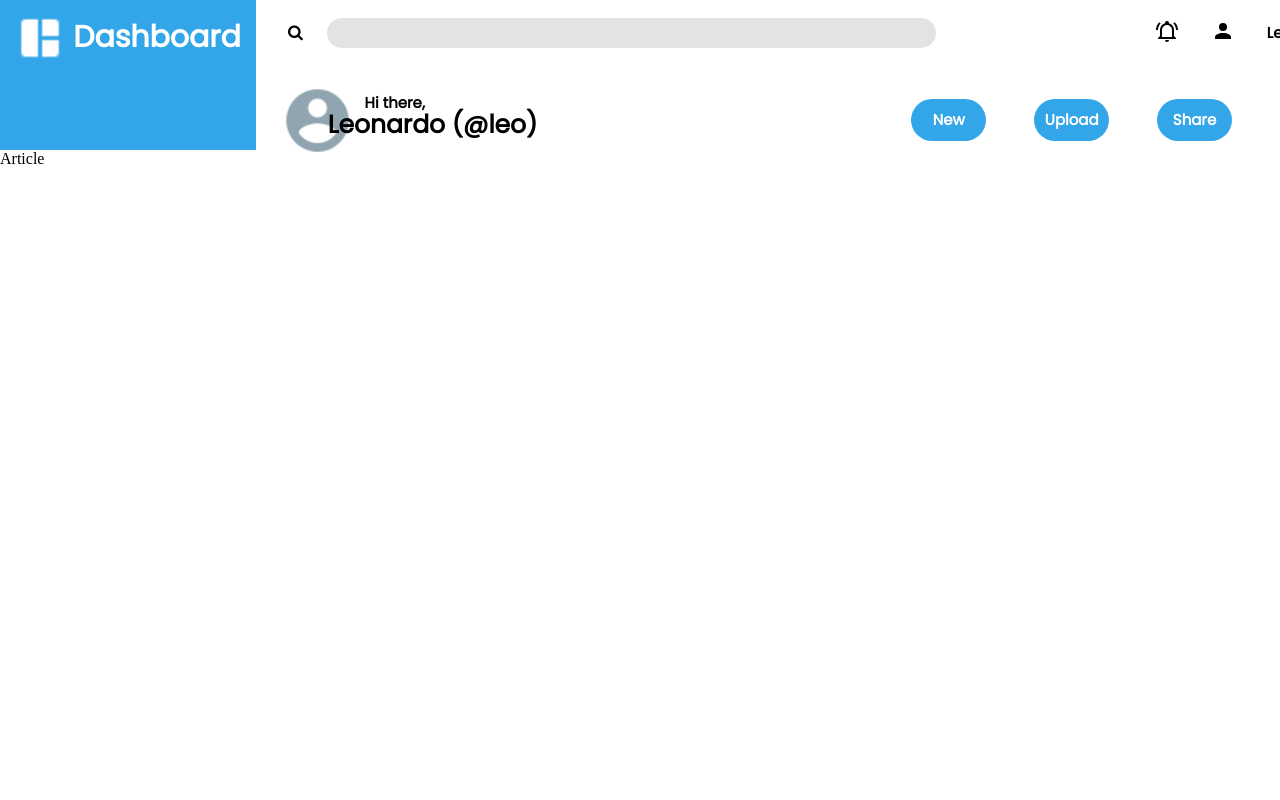
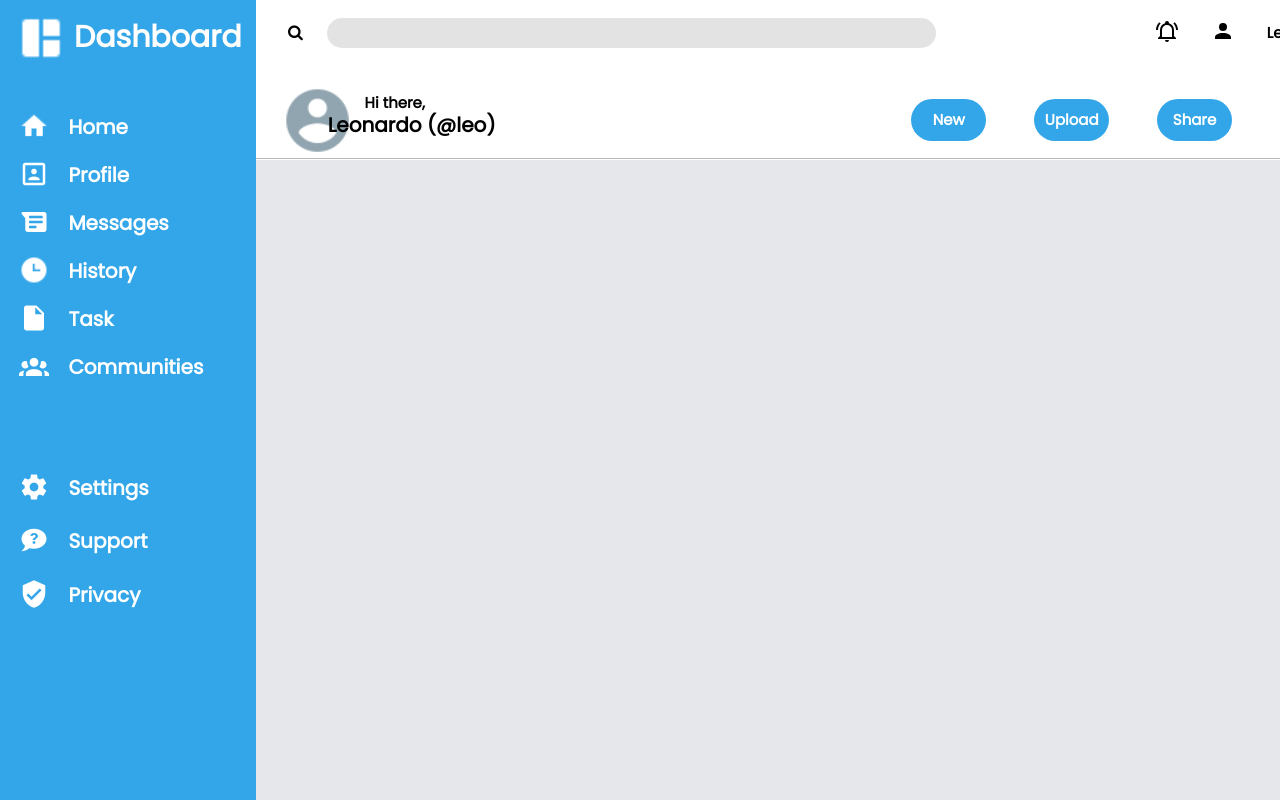
Before and after one commit to LeonardoKaftal/Dashboard-website, a plain HTML site: page index.html in a window 1280 px wide. Shown: the top 800 px of the page. Drawn offline with Linux system fonts and the light colour scheme.

Commit message:
finished the aside bar

```diff
--- a/index.html
+++ b/index.html
@@ -24,16 +24,114 @@
 
         <aside>
             <div class="aside-container">
+
                 <div class="aside-logo-flex-container">
-
                     <div class="aside-logo-container">
                         <img id="aside-logo" src="Images/collage.png" alt="Logo">
                     </div>
-
                     <div class="aside-title-container">
                         <h3>Dashboard</h3>
                     </div>
+                </div>
 
+                <div class="aside-grid-navbar-container">
+                    <div class="aside-grid-navbar-container1">
+
+
+                        <div class="aside-grid-navbar-element">
+                            <div class="aside-home-icon-container">
+                                <img src="Images/home.png" alt="Home-icon">
+                            </div>
+                            <div class="aside-home-title-container">
+                                <a href="#"><h4>Home</h4></a>
+                            </div>
+                        </div>
+
+
+                        <div class="aside-grid-navbar-element">
+                            <div class="aside-profile-icon-container">
+                                <img src="Images/account-box-outline.png" alt="Profile-icon">
+                            </div>
+                            <div class="aside-profile-title-container">
+                                <a href="#"><h4>Profile</h4></a>
+                            </div>
+                        </div>
+
+
+                        <div class="aside-grid-navbar-element">
+                            <div class="aside-messages-icon-container">
+                                <img src="Images/android-messages.png" alt="Message-icon">
+                            </div>
+                            <div class="aside-messages-title-container">
+                                <a href="#"><h4>Messages</h4></a>
+                            </div>
+                        </div>
+
+
+                        <div class="aside-grid-navbar-element">
+                            <div class="aside-history-icon-container">
+                                <img src="Images/clock-time-three.png" alt="Clock-icon">
+                            </div>
+                            <div class="aside-history-title-container">
+                                <a href="#"><h4>History</h4></a>
+                            </div>
+                        </div>
+
+
+                        <div class="aside-grid-navbar-element">
+                            <div class="aside-task-icon-container">
+                                <img src="Images/file.png" alt="Task-icon">
+                            </div>
+                            <div class="aside-task-title-container">
+                                <a href="#"><h4>Task</h4></a>
+                            </div>
+                        </div>
+
+
+                        <div class="aside-grid-navbar-element">
+                            <div class="aside-communities-icon-container">
+                                <img src="Images/account-group.png" alt="Communities-icon">
+                            </div>
+                            <div class="aside-communities-title-container">
+                                <a href="#"><h4>Communities</h4></a>
+                            </div>
+                        </div>
+                    </div>
+
+
+
+                    <div class="aside-grid-navbar-container2">
+
+
+                        <div class="aside-grid-navbar-element">
+                            <div class="aside-settings-icon-container">
+                                <img src="Images/cog.png">
+                            </div>
+                            <div class="aside-settings-title-container">
+                                <a href="#"><h4>Settings</h4></a>
+                            </div>
+                        </div>
+
+
+                        <div class="aside-grid-navbar-element">
+                            <div class="aside-support-icon-container">
+                                <img src="Images/chat-question.png">
+                            </div>
+                            <div class="aside-support-title-container">
+                                <a href="#"><h4>Support</h4></a>
+                            </div>
+                        </div>
+
+                        <div class="aside-grid-navbar-element">
+                            <div class="aside-privacy-icon-container">
+                                <img src="Images/shield-check.png">
+                            </div>
+                            <div class="aside-privacy-title-container">
+                                <a href="#"><h4>Privacy</h4></a>
+                            </div>
+                        </div>
+
+                    </div>
                 </div>
             </div>
         </aside>
@@ -100,7 +198,7 @@
 
 
 
-        <article>Article</article>
+        <article></article>
     </div>
 </body>
 </html>
--- a/style.css
+++ b/style.css
@@ -36,7 +36,7 @@ h3
 h4
 {
     font-family: 'Poppins', sans-serif;
-    font-size: 25px;
+    font-size: 20px;
     line-height: 1.6;
 }
 h5
@@ -51,12 +51,78 @@ h6
 
     line-height: 1.6;
 }
+a {
+    text-decoration: none;
+    color: white;
+}
 .grid-container {
     display: grid;
+    height: 100vh;
     grid-template-columns: 20% 80%;
     grid-template-rows: 150px;
 }
+
+/* aside */
+
+aside {
+    grid-row: 1 / 3;
+    background-color: rgb(51, 166, 233);
+}
+.aside-logo-flex-container {
+    display: flex;
+}
+.aside-logo-flex-container > * {
+    margin-top: 0.8rem;
+}
+.aside-title-container h3 {
+    color: white;
+}
+.aside-logo-container img{
+    margin-left: 1rem;
+}
+#aside-logo {
+    margin-right: 0.5rem;
+    width: 50px;
+    height: 50px;
+}
+.aside-grid-navbar-container {
+    display: grid;
+    grid-template-columns: 100%;
+    grid-template-rows: 70% 30%;
+    height: 70vh;
+}
+.aside-grid-navbar-container1 {
+    display: grid;
+    margin-top: 2rem;
+    margin-bottom: 4.5rem;
+    grid-template-columns: 100%;
+    grid-template-rows: repeat(6, calc(100/6));
+}
+.aside-grid-navbar-element {
+    display: inline-flex;
+    height: 50%;
+    align-self: center;
+    margin-left: 1.2rem;
+}
+.aside-grid-navbar-element img {
+    width: 30px;
+}
+.aside-grid-navbar-element > * {
+    color: white;
+    margin-right: 1.2rem;
+}
+.aside-grid-navbar-container2 {
+    display: grid;
+    height: 100%;
+    grid-template-columns: 100%;
+    grid-template-rows: repeat(3, calc(100/3));
+    height: 20vh;
+}
+
+
+
 /* nav */
+
 nav {
     height: 100%;
 }
@@ -110,6 +176,7 @@ nav {
 /* nav */
 .nav-greetings-link-flexcontainer {
     display: flex;
+    border-bottom: 1px solid #bbb8b8;
 }
 .nav-greetings-container {
     position: relative;
@@ -159,23 +226,15 @@ nav {
 }
 
 /* end of the header */
-/* aside */
 
-aside {
-    background-color: rgb(51, 166, 233);
+
+
+
+
+/* article */
+
+article {
+    margin-top: 0.64rem;
+    grid-column: 2 / -1;
+    background-color: #E5E7EB;;
 }
-.aside-logo-flex-container {
-    display: flex;
-    justify-content: center;
-}
-.aside-logo-flex-container > * {
-    margin-top: 0.8rem;
-}
-.aside-title-container h3 {
-    color: white;
-}
-#aside-logo {
-    margin-right: 0.5rem;
-    width: 50px;
-    height: 50px;
-}
```
Also changed, not shown: Images/account-box-outline.png (added), Images/account-group.png (added), Images/android-messages.png (added), Images/chat-question.png (added), Images/clock-time-three.png (added), Images/cog.png (added), Images/file.png (added), Images/home.png (added), Images/shield-check.png (added).
